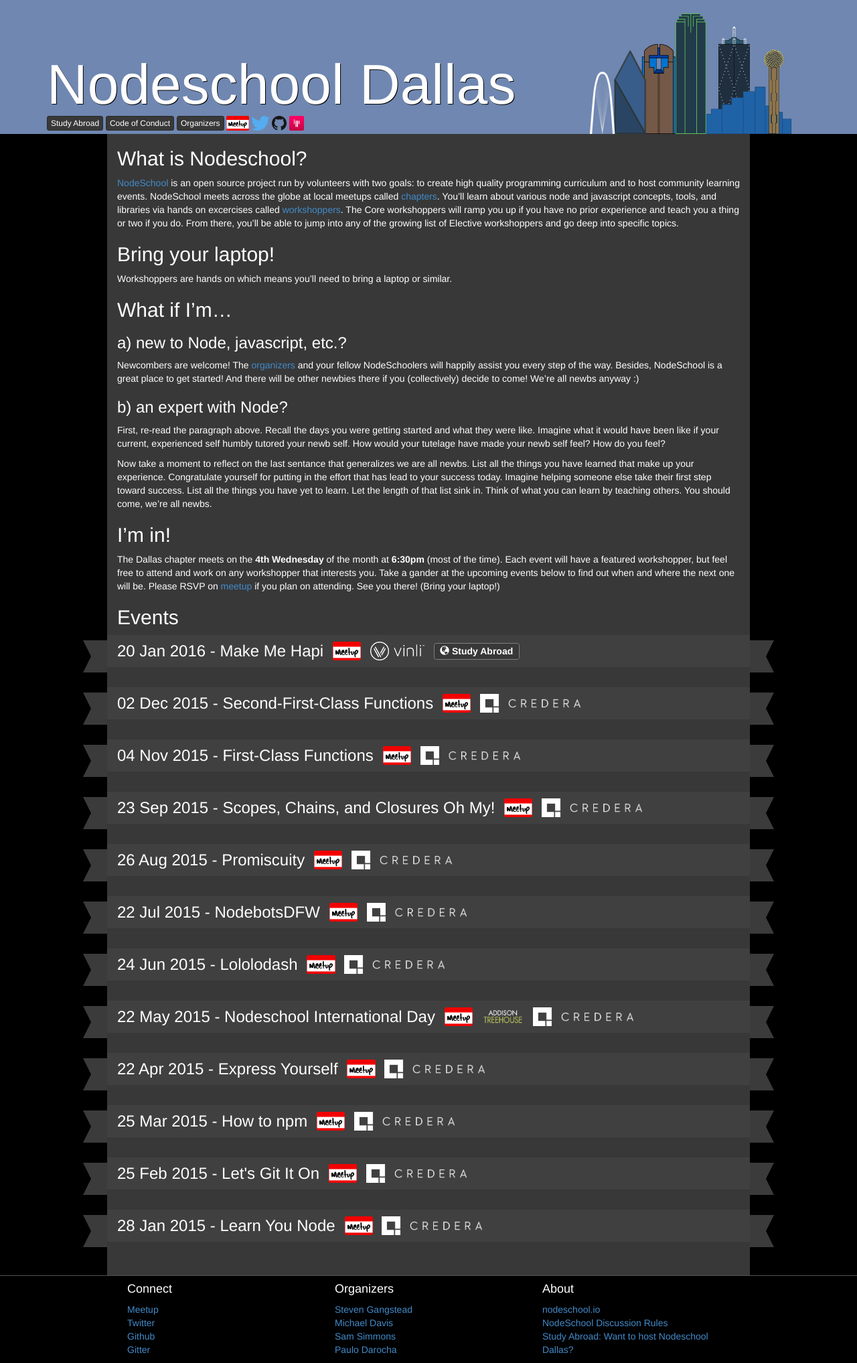
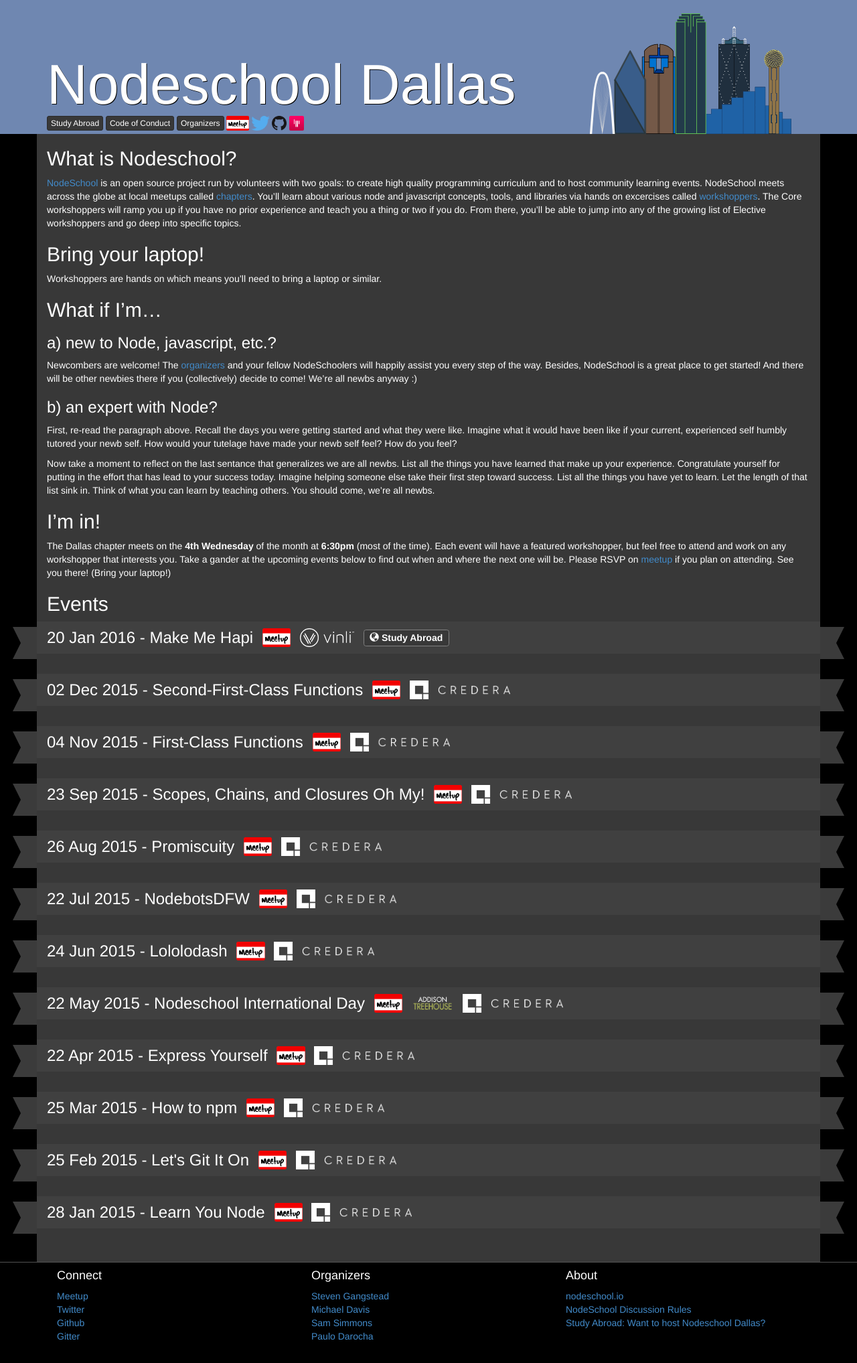
Before and after one commit to nodeschool/dallas, a Jekyll site: the page built from index.md, in a window 1280 px wide. Shown: the whole page at 67% size. Built offline with Jekyll 4.4.1, drawn with Linux system fonts in a browser that asks for light colours.

Commit message:
remove awkward container width

```diff
--- a/_sass/_site.scss
+++ b/_sass/_site.scss
@@ -1,6 +1,3 @@
-// dimensions
-$width-lg: 75%;
-
 body {
   background: black;
 }
@@ -11,10 +8,6 @@
     padding-bottom: 20px;
     background: $brand-primary;
     color: white;
-
-    @media(min-width: $screen-md) {
-      width: $width-lg;
-    }
   }
 
 }
@@ -145,7 +138,6 @@
 
 }
 
-
 @media(max-width: $screen-xs-max) {
 
   .site-header {
@@ -261,10 +253,4 @@
   li {
     list-style: none;
   }
-
-  .container {
-    @media(min-width: $screen-md) {
-      width: $width-lg;
-    }
-  }
 }
```
